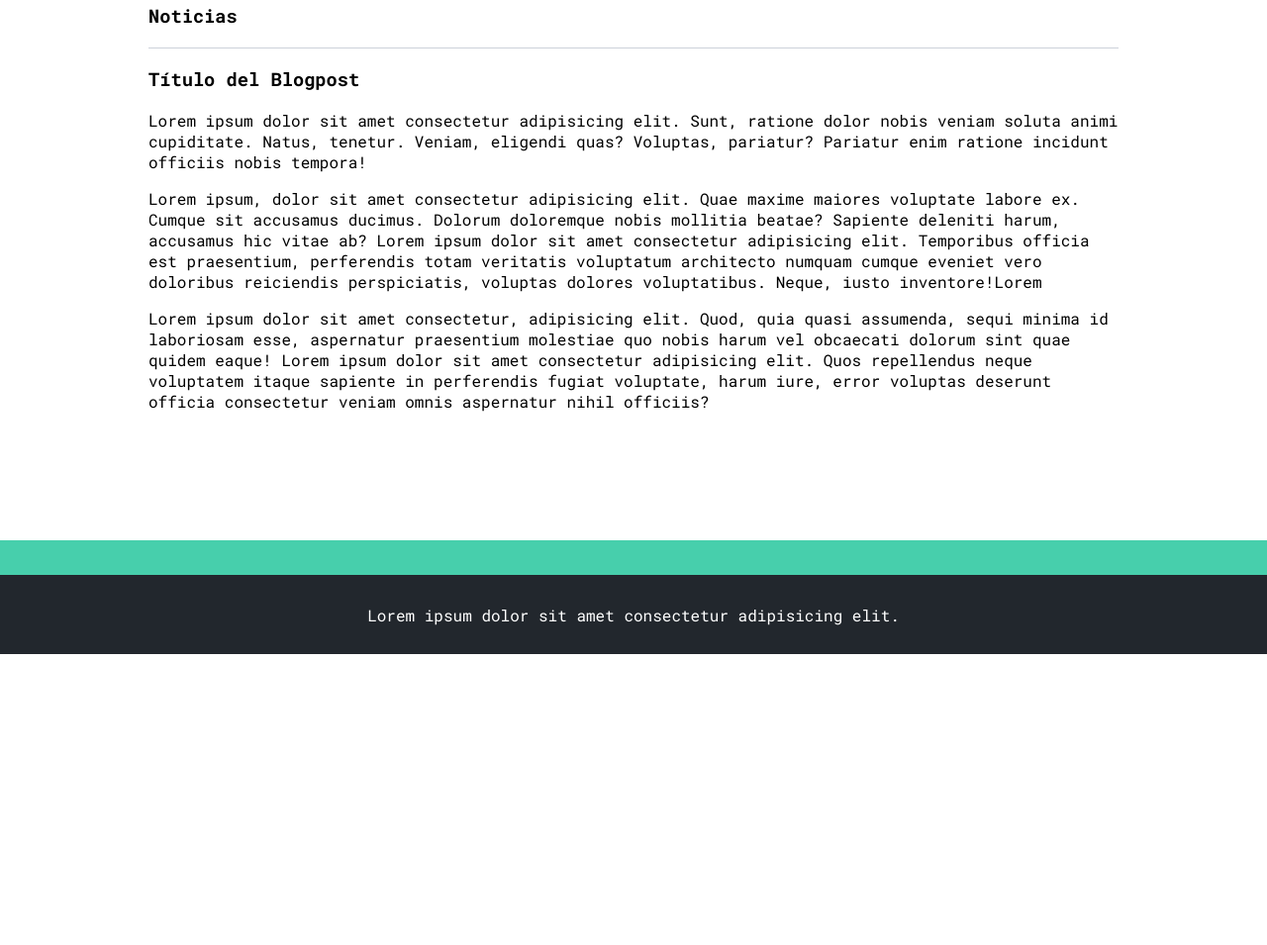
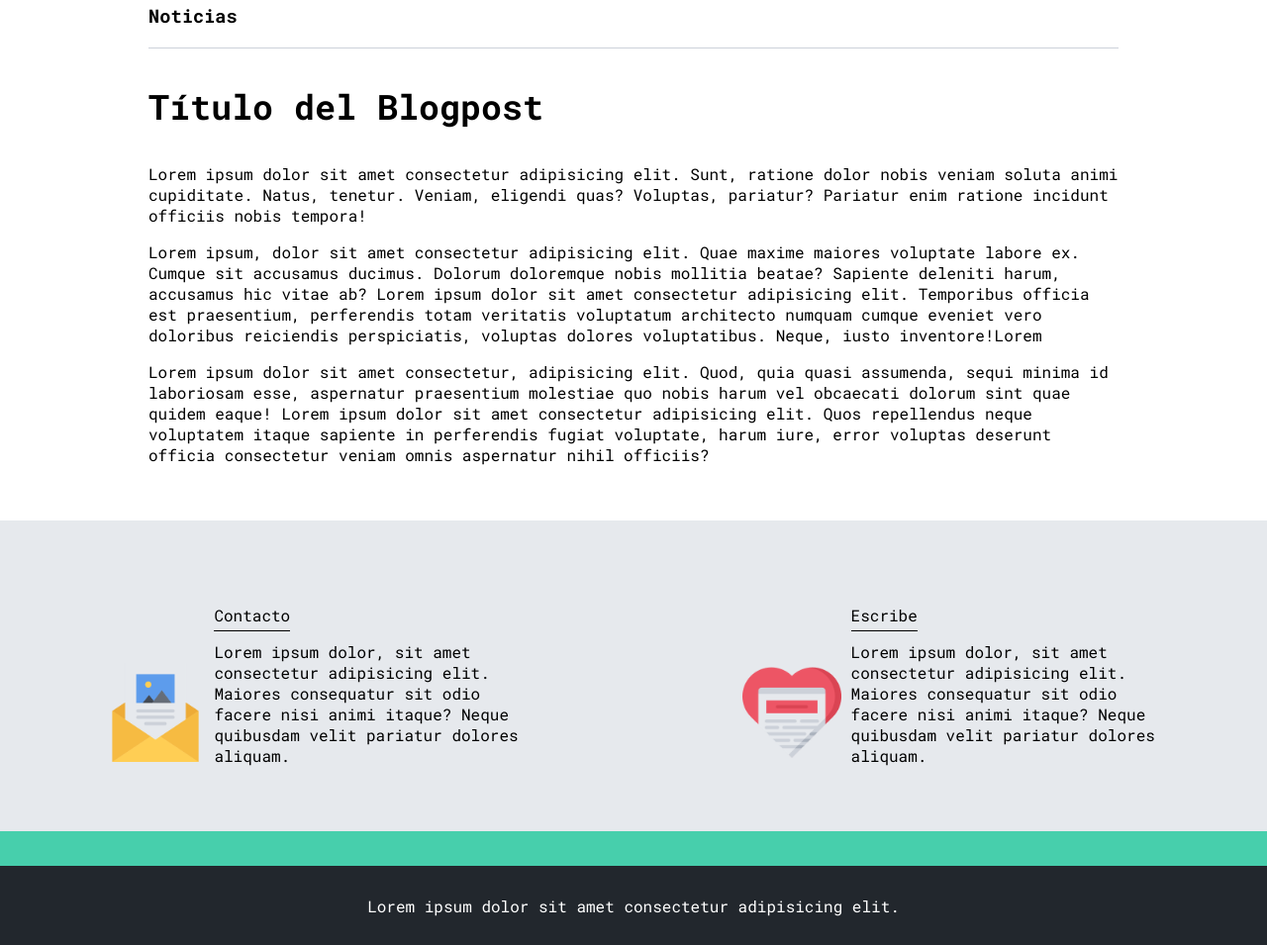
Before and after one commit to omarhernandezrey/39-Curso-Pr-ctico-de-Maquetaci-n-en-CSS.io, a plain HTML site: page blog.html in a window 1280 px wide. Shown: the part 935-1890 px from the top of the page at 99% size. Before the commit the page ends 1596 px from the top, so only its background shows below. Drawn offline with Linux system fonts and the light colour scheme.

Commit message:
22Sección de contacto

```diff
--- a/blog.html
+++ b/blog.html
@@ -70,17 +70,23 @@
       </section>
       <section class="contact-main-container">
         <div>
-          <img src="" alt="" />
+          <img src="assets/img/013-newsletter.png" alt="" />
           <div class="contact-left">
-            <a href=""></a>
-            <p></p>
+            <a href="/">Contacto</a>
+            <p>
+              Lorem ipsum dolor, sit amet consectetur adipisicing elit. Maiores
+              consequatur sit odio facere nisi animi itaque? Neque quibusdam
+              velit pariatur dolores aliquam.
+            </p>
           </div>
         </div>
         <div>
-          <img src="" alt="" />
+          <img src="assets/img/006-like.png" alt="" />
           <div class="contact-right">
-            <a href=""></a>
-            <p></p>
+            <a href="/">Escribe</a>
+            <p>Lorem ipsum dolor, sit amet consectetur adipisicing elit. Maiores
+              consequatur sit odio facere nisi animi itaque? Neque quibusdam
+              velit pariatur dolores aliquam.</p>
           </div>
         </div>
       </section>
--- a/css/main.css
+++ b/css/main.css
@@ -181,6 +181,30 @@ footer p {
     border-bottom: 1px solid #cdd2da;
     padding-bottom: 20px;
 }
-.blogpost-main-container section h1 {
+.blogpost-main-container article h1 {
     font-size: 35px;
 }
+
+.contact-main-container {
+    width: 100%;
+    min-height: 250px;
+    background-color: #e6e9ed;
+    text-align: center;
+    padding-bottom: 50px;
+}
+.contact-main-container div {
+    display: inline-block;
+    width: 49.5%;
+    height: 100%;
+}
+.contact-main-container div a {
+    border-bottom: 1px solid black;
+    padding-bottom: 5px;
+}
+.contact-main-container .contact-left, .contact-right {
+    text-align: initial;
+    margin-top: 85px;
+}
+.contact-main-container img {
+    width: 100px;
+}
```
